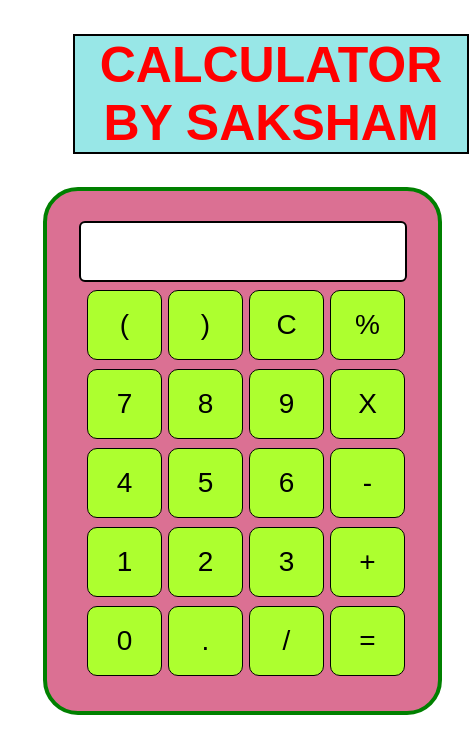
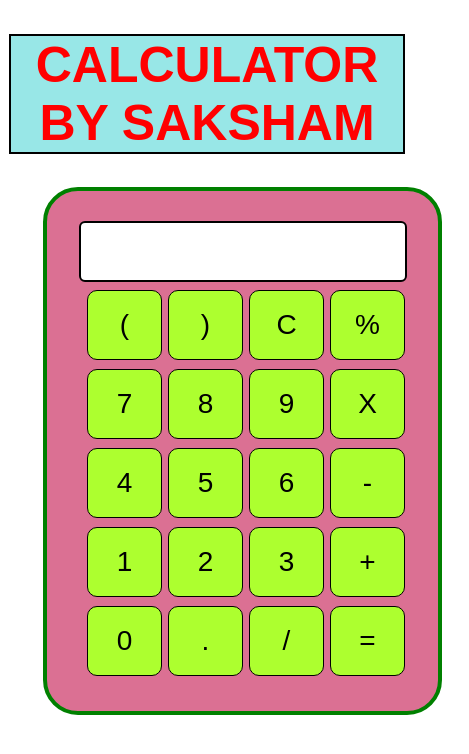
Before and after one commit to SAKSHAM-SINGH130/sscalculator.github.com, a plain HTML site: page index.html in a window 390 px wide. Shown: the whole page, 469 px wide, since content can reach past the window. Drawn offline with Linux system fonts and the light colour scheme.

Commit message:
Update style.css

```diff
--- a/style.css
+++ b/style.css
@@ -46,7 +46,7 @@ h1{
     font-weight: bolder;
 }
 
-@media only screen and (max-width: 400px)
+@media only screen and (max-width: 600px)
 {
     h1{
         font-size: 50px;
@@ -65,11 +65,11 @@ h1{
         height: 68px;
     }
 }
-@media only screen and (max-width: 540px)
+@media only screen and (max-width: 411px)
 {
    h1{
        width: 392px;
-       margin-left: 65px;
+       margin-left: 1px;
    }
    .calculator{
        height: 460px;
```
